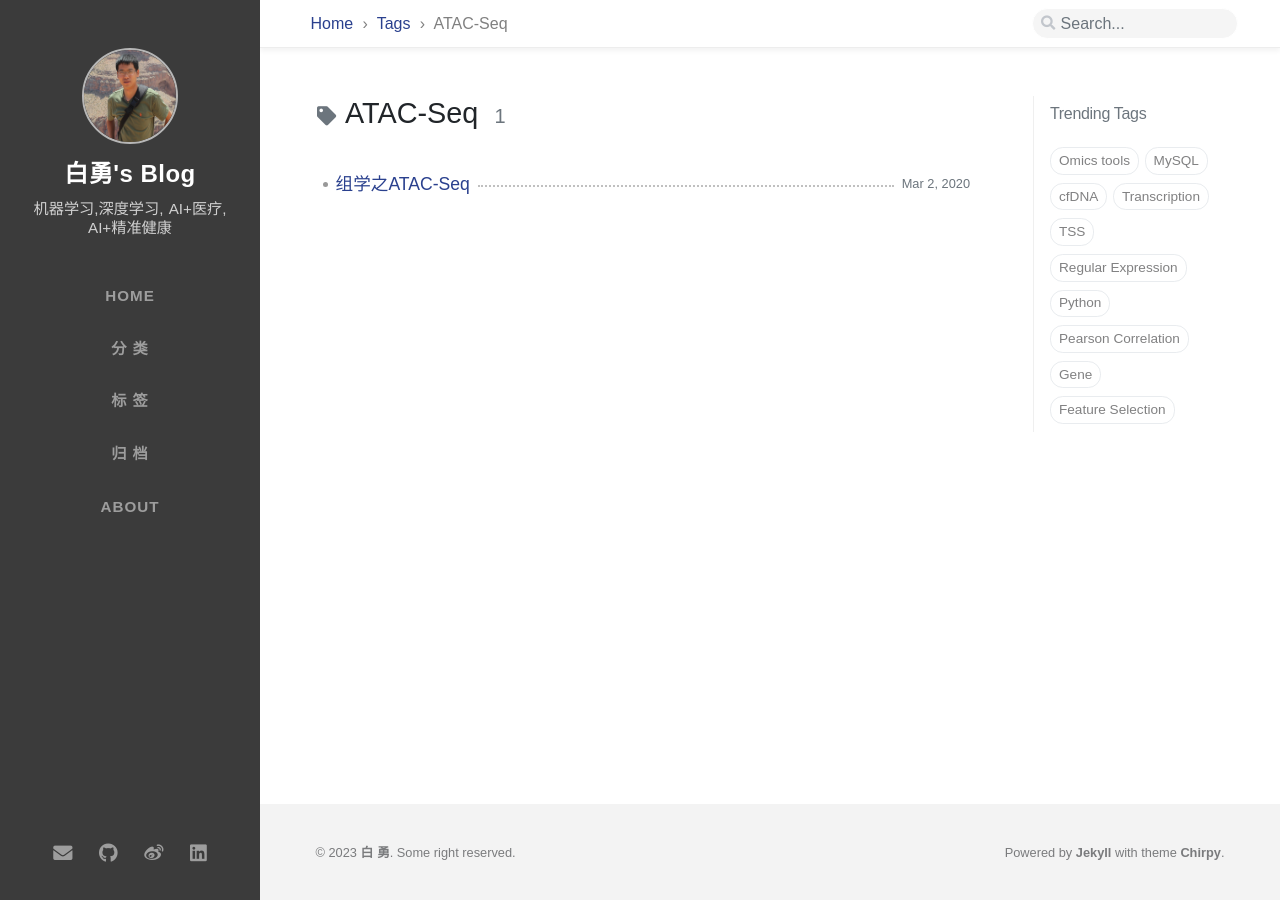
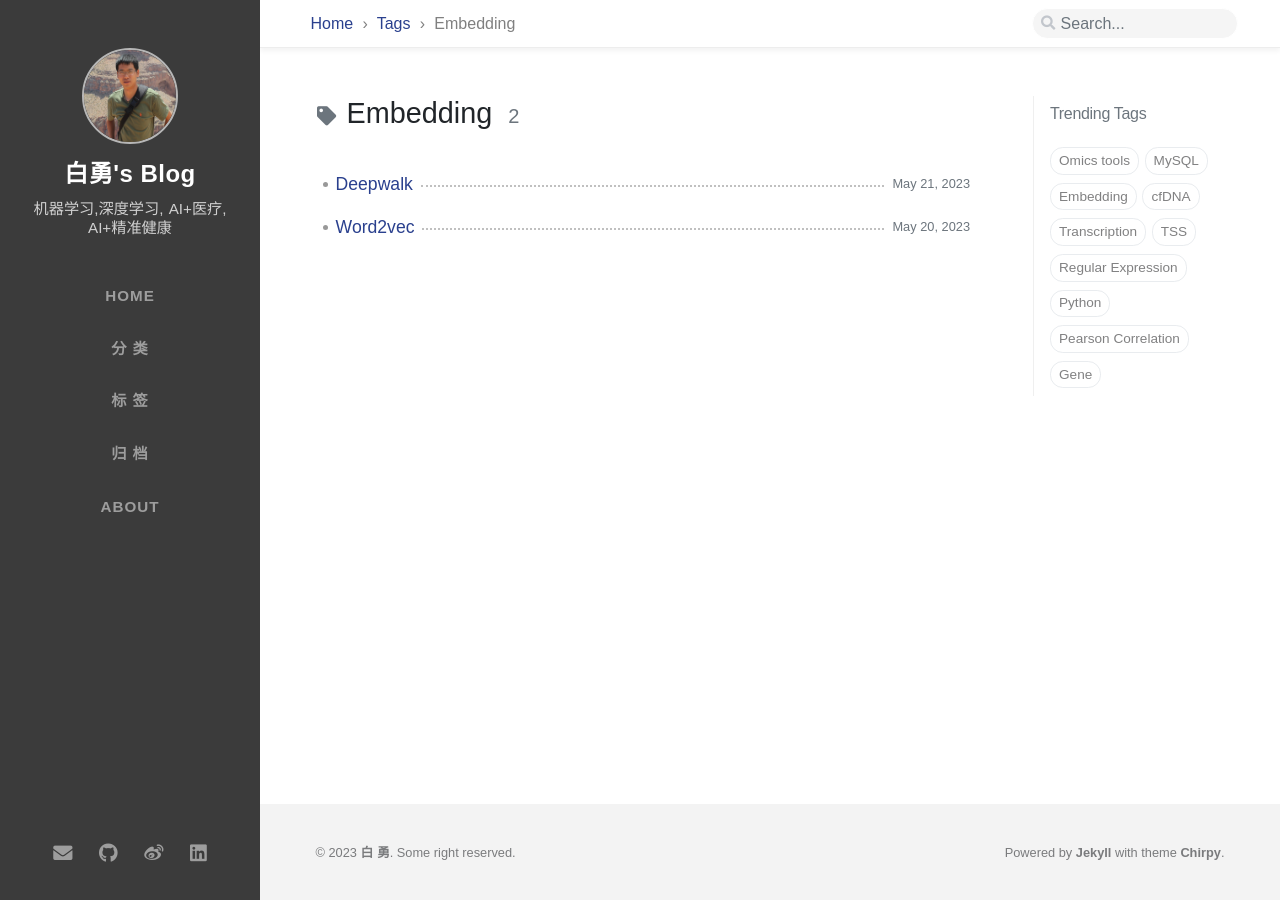
Before and after one commit to y-bai/y-bai.github.io, a Jekyll site: the page built from tags/embedding.html, in a window 1280 px wide. Built offline with Jekyll 4.4.1, drawn with Linux system fonts in a browser that asks for light colours; nearby versions of some CDN libraries; some web fonts are replaced; comment, search, counter and statistics services are not loaded.

Commit message:
add word2vec and deepwalk

```diff
--- /dev/null
+++ b/_posts/2023-05-20-word2vec.md
@@ -0,0 +1,6 @@
+---
+title: "Word2vec"
+date: 2023-05-20 10:14:00 +0800
+categories: [NLP]
+tags: [Embedding]
+---
--- /dev/null
+++ b/_posts/2023-05-21-deepwalk.md
@@ -0,0 +1,6 @@
+---
+title: "Deepwalk"
+date: 2023-05-21 10:14:00 +0800
+categories: [GNN]
+tags: [Embedding]
+---
--- a/categories/GNN.html
+++ b/categories/GNN.html
@@ -1,5 +1,5 @@
 ---
 layout: category
-title: Big Data
-category: Big Data
+title: GNN
+category: GNN
 ---
--- a/categories/language.html
+++ b/categories/language.html
@@ -1,5 +1,5 @@
 ---
 layout: category
-title: Language
-category: Language
+title: NLP
+category: NLP
 ---
--- a/tags/embedding.html
+++ b/tags/embedding.html
@@ -1,5 +1,5 @@
 ---
 layout: tag
-title: ATAC-Seq
-tag: ATAC-Seq
+title: Embedding
+tag: Embedding
 ---
```
Also changed, not shown: _posts/feature-selection.md (deleted, +0 -3 lines), _posts/language-python-numpy.md (deleted, +0 -8 lines).
